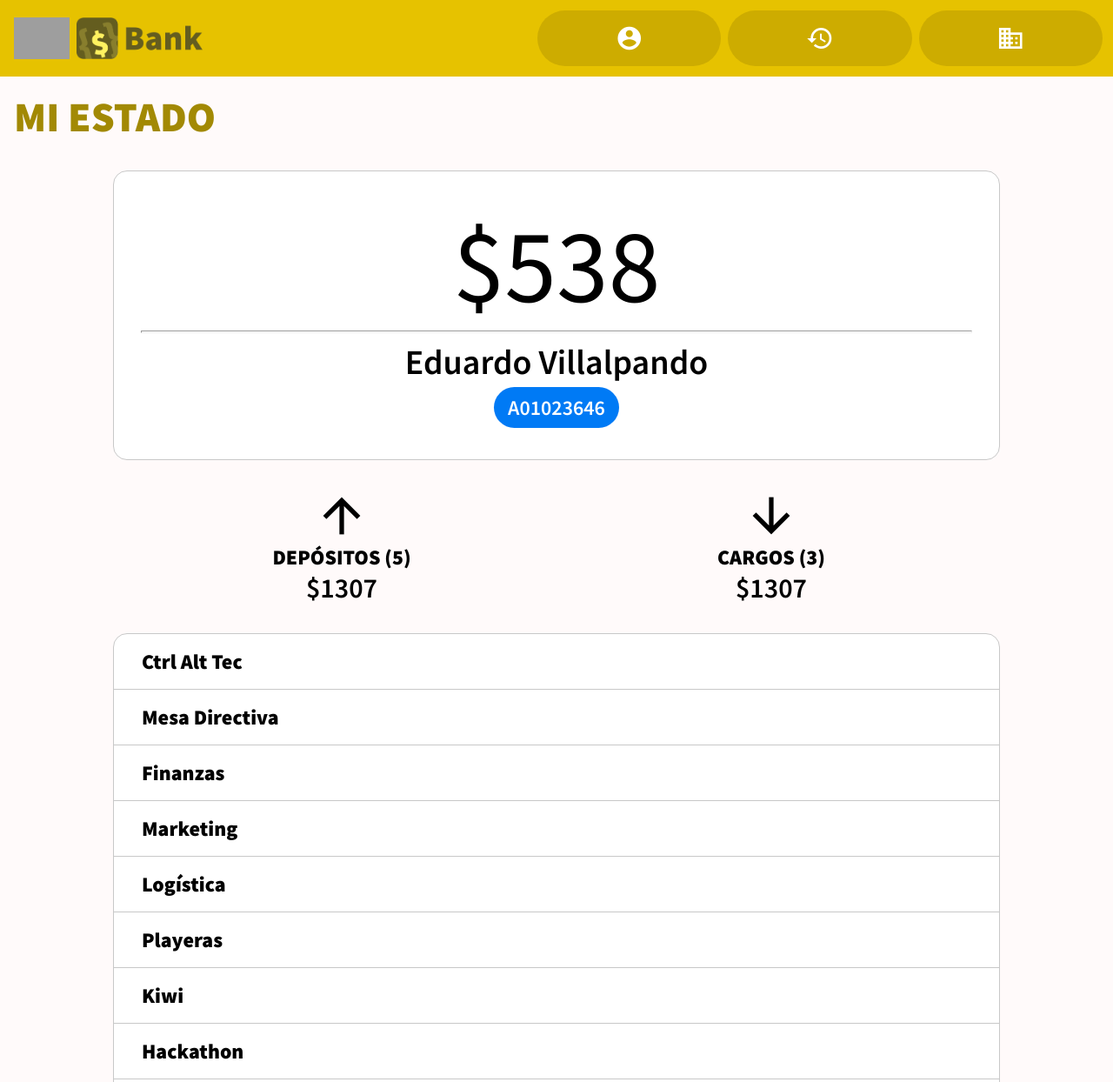
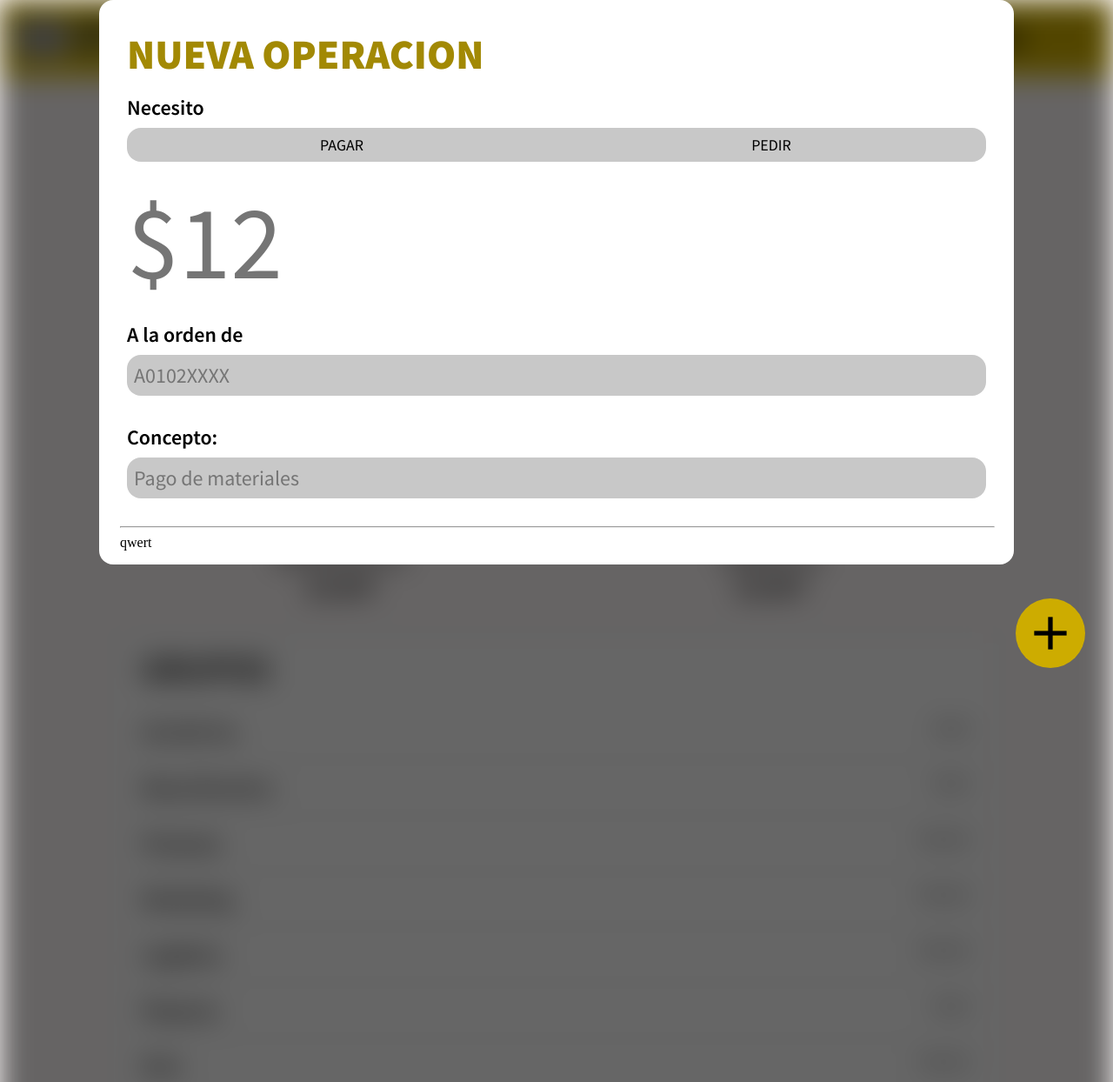
Before and after one commit to Ctrl-Alt-Tec/Bank, a plain HTML site: page index.html in a window 1280 px wide. Shown: the top 1244 px of the page at 87% size. After the commit the page ends 800 px from the top, so only its background shows below. Drawn offline with Linux system fonts and the light colour scheme; grey boxes are pictures that could not be loaded.

Commit message:
Added operations modals and connection to firebase

```diff
--- a/index.html
+++ b/index.html
@@ -1,5 +1,22 @@
 <html>
   <head>
+
+
+    <script src="https://www.gstatic.com/firebasejs/5.7.0/firebase.js"></script>
+    <script>
+      // Initialize Firebase
+      var config = {
+        apiKey: "AIzaSyDlqcRMOR7P4PeKnnY3-6OEjMHZ2xnG3bc",
+        authDomain: "ctrl-alt-tec-api.firebaseapp.com",
+        databaseURL: "https://ctrl-alt-tec-api.firebaseio.com",
+        projectId: "ctrl-alt-tec-api",
+        storageBucket: "ctrl-alt-tec-api.appspot.com",
+        messagingSenderId: "613390401674"
+      };
+      firebase.initializeApp(config);
+
+    </script>
+
     <title>CTRL+ALT+TEC Bank</title>
     <meta name="viewport" content="width=device-width, initial-scale=0.75">
     <script src="https://www.gstatic.com/firebasejs/5.4.2/firebase.js"></script>
@@ -8,15 +25,14 @@
     <link href="https://fonts.googleapis.com/css?family=Source+Sans+Pro:400,600,800,900" rel="stylesheet">
     <script src="https://apis.google.com/js/api.js"></script>
     <style>
+      .app.modal-isopen{
+        filter: brightness(0.4) blur(16px);
+        position: fixed
+      }
       *{
         margin: 0;
         padding: 0;
       }
-
-
-
-
-
       #main{
         overflow: auto;
         padding-bottom: 100px;
@@ -29,13 +45,14 @@
         flex-grow: 1;
         padding: 16px
       }
-      body{
+      body, .app{
         padding: 0;
         margin: 0;
         display: flex;
         flex-direction: column;
         background-color: snow;
-        align-items: center
+        align-items: center;
+        width: 100%;
       }
 
       .logo{
@@ -92,14 +109,24 @@
         border-radius: 32px;
         flex: 1;
         background-color: #cdac00;
-        color: white;
         font-size: 16px;
         font-weight: 600
       }
       .header-toolbar-button .material-icons{
         font-size: 32px !important;
       }
-
+      .fab{
+        position: fixed;
+        bottom: 32px;
+        right: 32px;
+        width: 80px;
+        height: 80px;
+        background-color: #cdac00;
+        border-radius: 40px;
+        display: flex;
+        justify-content: center;
+        align-items: center
+      }
       .app-section{
         padding: 16px;
         display: flex;
@@ -129,8 +156,30 @@
       .card-list li{
         padding: 16px 32px;
         border-bottom: 1px solid rgb(200,200,200);
-
+        font-family: 'Source Sans Pro', sans-serif;
         list-style: none;
+        display: flex;
+        flex-direction: row;
+        justify-content: space-between
+      }
+      .modal{
+        position: fixed;
+        width: 80px;
+        height: 80px;
+        background:white;
+        padding: 16px;
+        border-radius: 16px;
+        width: 100%;
+        max-width: 1020px;
+        top: auto;
+        bottom: auto;
+        left: auto;
+        right: auto;
+        height: auto;
+        max-height: 100%;
+        overflow: auto;
+        display: flex;
+        flex-direction: column
       }
 
       h1{
@@ -140,7 +189,8 @@
         font-weight: 800;
         color: #a28904;
         width: 100%;
-        box-sizing: border-box
+        box-sizing: border-box;
+        max-width: 1020px;
       }
       h2{
         font-family: 'Source Sans Pro', sans-serif;
@@ -150,7 +200,7 @@
       h3{
         font-family: 'Source Sans Pro', sans-serif;
         font-size: 24px;
-        font-weight: 800
+        font-weight: 600
       }
       .emphasis-main{
         font-family: 'Source Sans Pro', sans-serif;
@@ -180,7 +230,7 @@
       }
 
       .line-break{
-        height: 1px;
+        height: 0px;
         width: 100%
       }
       .line-break.bottom-space{
@@ -210,9 +260,67 @@
       .account-groups{
         flex-direction: column
       }
+
+      .input-text{
+        display: flex;
+        width: -webkit-fill-available;
+        -webkit-appearance: none;
+        font-family: 'Source Sans Pro', sans-serif;
+        padding: 8px;
+        border: none;
+        border-radius: 16px;
+        margin: 8px
+      }
+      .input-text:invalid{
+        background: rgb(200,200,200)
+      }
+      .input-text:valid{
+        background: transparent;
+        padding: 8px 0px;
+        border-radius: 0px;
+        border-bottom: 2px solid rgb(200,200,200);
+      }
+
+      .input-text.transparent{
+        background: transparent;
+        border: none;
+      }
+      .input-text:valid:active{
+        border-bottom: 2px solid rgb(0,122,255);
+      }
+      .input-radio-button{
+        display: flex;
+        border-radius: 16px;
+        margin: 8px
+      }
+      .input-radio-button>label:first-of-type{
+        border-top-left-radius: 16px;
+        border-bottom-left-radius: 16px
+      }
+      .input-radio-button>label:last-of-type{
+        border-top-right-radius: 16px;
+        border-bottom-right-radius: 16px
+      }
+
+      input[type="radio"]{
+        display: none;
+      }
+      input[type="radio"]+label{
+        background: rgb(200,200,200);
+        width: 50%;
+        padding: 8px;
+        font-family: 'Source Sans Pro', sans-serif;
+        text-align: center;
+        font-size: 18px;
+      }
+      input[type="radio"]:checked+label{
+        background: rgb(0,122,245);
+        color: white
+      }
     </style>
   </head>
   <body>
+    <div class="app modal-isopen">
       <div class='header'>
         <div class="header-top">
           <a href="http://ctrl-alt-tec.github.io/Website" style="margin-right: 8px"><img src='https://ctrl-alt-tec.github.io/Website/img/LOGO-INLINE.png' height="48px"/></a>
@@ -247,18 +355,56 @@
       </div>
       <div class="app-section account-groups">
         <ul class="card-list groups">
-        <li><h3>Ctrl Alt Tec</h3></li>
-        <li><h3>Mesa Directiva</h3></li>
-        <li><h3>Finanzas</h3></li>
-        <li><h3>Marketing</h3></li>
-        <li><h3>Logística</h3></li>
-        <li><h3>Playeras</h3></li>
-        <li><h3>Kiwi</h3></li>
-        <li><h3>Hackathon</h3></li>
-        <li><h3>Pláticas</h3></li>
+          <h2 style="padding: 16px 32px">GRUPOS</h2>
+          <li><h3>Ctrl Alt Tec</h3>Admin</li>
+          <li><h3>Mesa Directiva</h3>Admin</li>
+          <li><h3>Finanzas</h3>Miembro</li>
+          <li><h3>Marketing</h3>Miembro</li>
+          <li><h3>Logística</h3>Miembro</li>
+          <li><h3>Playeras</h3>Admin</li>
+          <li><h3>Kiwi</h3>Miembro</li>
+          <li><h3>Hackathon</h3>Miembro</li>
+          <li><h3>Pláticas</h3>Miembro</li>
           <li><h3>Pláticas</h3></li>
         </ul>
       </div>
 
+    </div>
+    <div class="modal">
+        <h1 class="app-title">NUEVA OPERACION</h1>
+        <form style="padding: 0px 8px">
+          <h3 style="margin: 0px 8px">Necesito</h3>
+          <div class="input-radio-button">
+              <input type="radio" name="TYPE" value="PAYMENT" id="TYPE_PAYMENT"> <label for="TYPE_PAYMENT">PAGAR</label>
+              <input type="radio" name="TYPE" value="RETRIEVAL" id="TYPE_RETRIEVAL"><label for="TYPE_RETRIEVAL">PEDIR</label>
+            </div>
+          <input type="text" class="input-text transparent emphasis-main" placeholder="$12">
+          <h3 style="margin: 0px 8px">A la orden de</h3>
+          <input type="text" class="input-text" placeholder="A0102XXXX" required="required" style="font-size: 24px">
+          <h3 style="margin: 0px 8px; margin-top: 32px">Concepto:</h3>
+          <input type="text" class="input-text" placeholder="Pago de materiales" required="required" style="font-size: 24px">
+          <hr class="line-break bottom-space top-space" style="margin-top: 32px">
+          qwert
+
+        </form>
+    </div>
+    <div class="fab">
+          <i class="material-icons" style="font-size: 64px;">add</i>
+      </div>
+    <script>
+      document.querySelector(".fab").addEventListener("click", showModalDialog);
+      document.querySelector(".app.modal-isopen").addEventListener("click", hideModalDialog);
+      function showModalDialog(){
+        document.querySelector(".app").classList.add("modal-isopen");
+        document.querySelector(".modal").style.display = "flex";
+        document.querySelector(".fab").style.display = "none";
+      }
+      function hideModalDialog(){
+        document.querySelector(".app").classList.remove("modal-isopen");
+        document.querySelector(".modal").style.display = "none";
+        document.querySelector(".fab").style.display = "flex";
+      }
+
+    </script>
   </body>
 </html>
```
Lines whose indentation alone changed are shown as unchanged.
